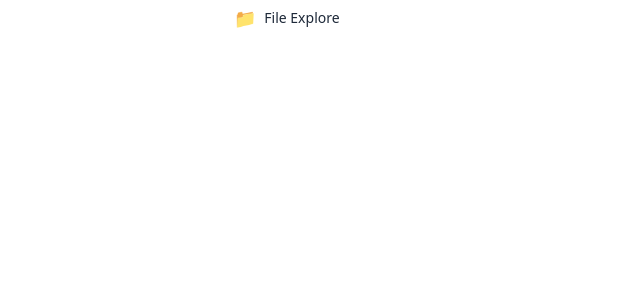
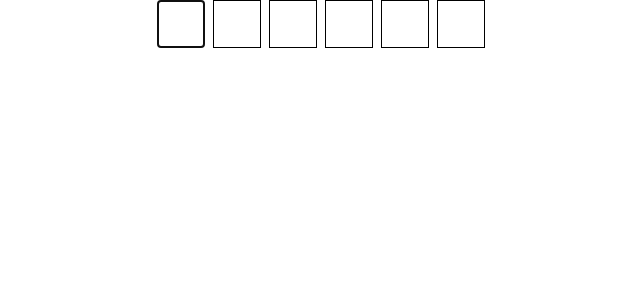
Before and after one commit to sourabh-yalagod/frontend-component, a React (Vite) app: page / in a window 1280 px wide. Shown: the top 300 px of the page, without its empty margins (319-959 px from the left). Built offline with nearby package versions, Linux system fonts and the light colour scheme.

Commit message:
Otp component implemented

```diff
--- a/src/App.tsx
+++ b/src/App.tsx
@@ -1,5 +1,5 @@
-import data from "./components/file-explore/data"
-import FileExplore from "./components/file-explore/FileExplore"
+import OtpComponent from "./components/otp/OtpComponent"
+
 
 const App = () => {
   return (
@@ -9,7 +9,8 @@ const App = () => {
       {/* <InfiniteScroll /> */}
       {/* <DragAndDrop /> */}
       {/* <Select /> */}
-      <FileExplore key={Math.random()} node={data[1]} />
+      {/* <FileExplore key={Math.random()} node={data[1]} /> */}
+      <OtpComponent />
     </div>
   )
 }
--- /dev/null
+++ b/src/components/otp/OtpComponent.tsx
@@ -0,0 +1,57 @@
+import { useEffect, useRef, useState } from "react";
+
+const OtpComponent = () => {
+    const length = 6;
+    const [otp, setOtp] = useState<string[]>(Array(length).fill(""));
+    const inputRef = useRef<(HTMLInputElement | null)[]>([]);
+
+    useEffect(() => {
+        inputRef.current[0]?.focus();
+    }, []);
+
+    const handleOtp = (value: string, index: number) => {
+        if (!/^\d?$/.test(value)) return;
+
+        const otpCopy = [...otp];
+        otpCopy[index] = value;
+        setOtp(otpCopy);
+
+        if (value && index < length - 1) {
+            inputRef.current[index + 1]?.focus();
+        }
+    };
+
+    const handleBackspace = (key: string, index: number) => {
+        if (key !== "Backspace") return;
+
+        const otpCopy = [...otp];
+
+        if (otpCopy[index]) {
+            otpCopy[index] = "";
+        } else if (index > 0) {
+            inputRef.current[index - 1]?.focus();
+            otpCopy[index - 1] = "";
+        }
+
+        setOtp(otpCopy);
+    };
+
+    return (
+        <div className="flex gap-2">
+            {Array.from({ length }).map((_, idx) => (
+                <input
+                    key={idx}
+                    ref={(el) => { (inputRef.current[idx] = el) }}
+                    className="border w-12 h-12 text-center text-lg"
+                    type="text"
+                    maxLength={1}
+                    value={otp[idx]}
+                    onChange={(e) => handleOtp(e.target.value, idx)}
+                    onKeyDown={(e) => handleBackspace(e.key, idx)}
+                />
+            ))}
+        </div>
+    );
+};
+
+export default OtpComponent;
```
